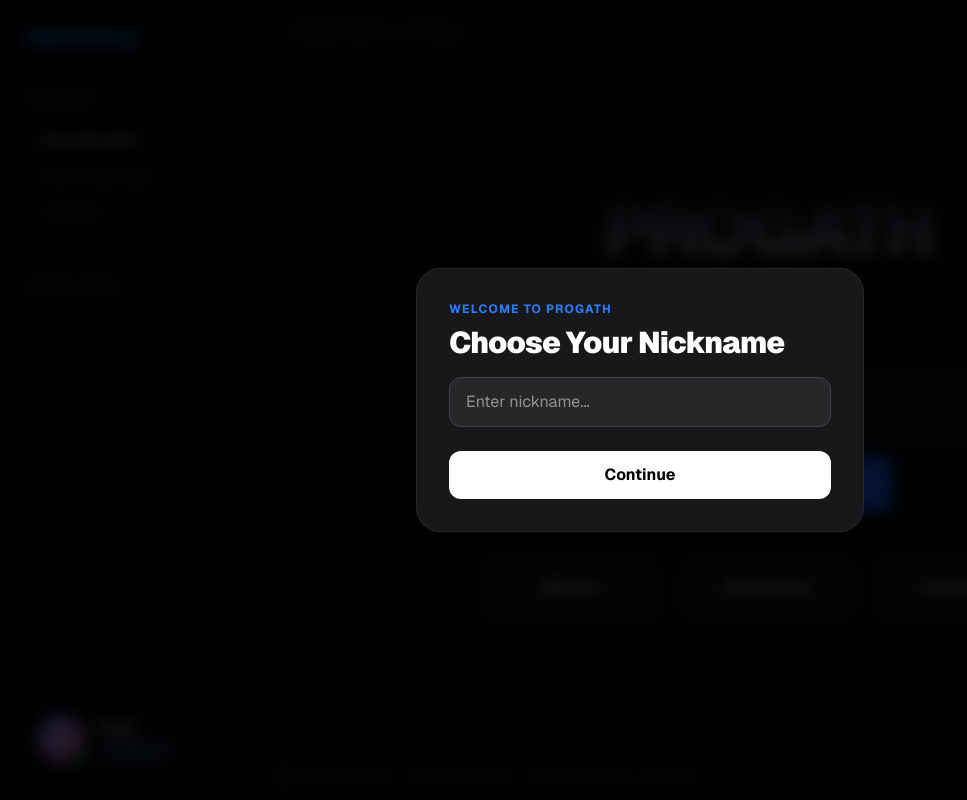
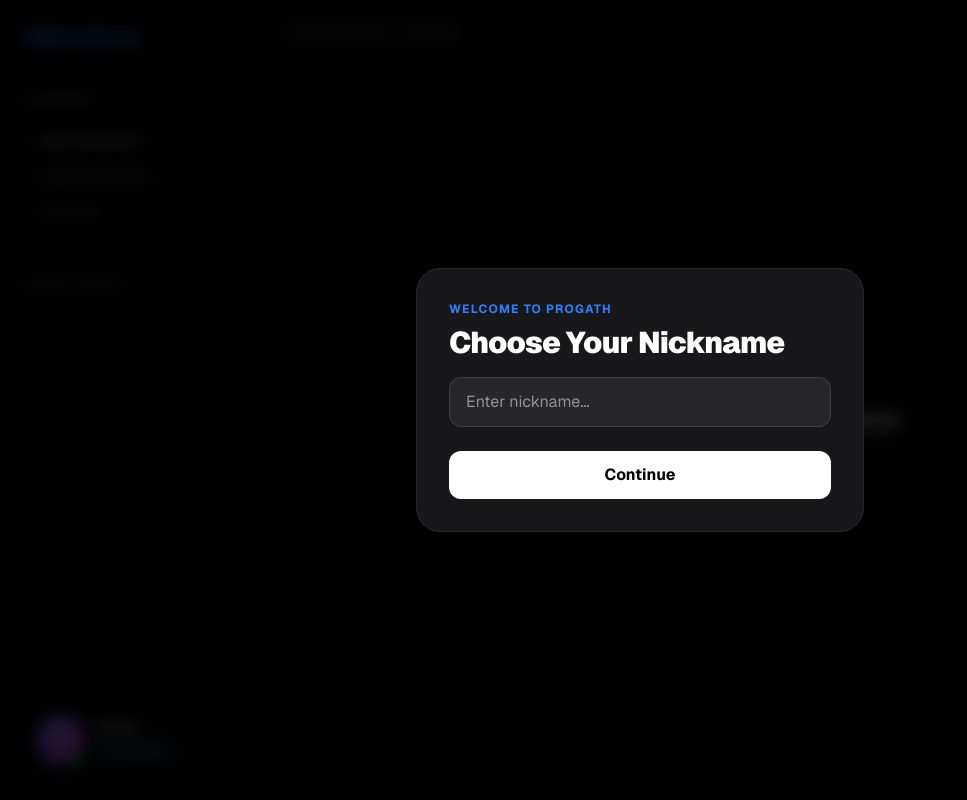
Before and after one commit to MeHtAaNsH007/pathmapgenerator, a Next.js app in the folder Desktop/first-hackathon/: page / in a window 1280 px wide. Shown: the whole page, without its empty margins (0-967 px from the left). Built offline with nearby package versions, Linux system fonts and the light colour scheme.

Commit message:
Integrated Tailwind UI for PROGATH

```diff
--- a/Desktop/first-hackathon/src/app/page.tsx
+++ b/Desktop/first-hackathon/src/app/page.tsx
@@ -156,7 +156,7 @@
           <div className="bg-zinc-900 border border-zinc-800 w-full max-w-md rounded-3xl p-8 shadow-2xl">
             <div className="text-blue-500 font-bold mb-2 tracking-widest text-xs uppercase text-center">Hey {nickname}, welcome to PROGATH</div>
             <h2 className="text-3xl font-black mb-4 tracking-tight text-white text-center">User Guide</h2>
-            <div className="space-y-4 mb-8">
+            <div className="space-y-4 mb-8 text-left">
               {[1, 2, 3].map((num) => (
                 <div key={num} className="flex gap-4">
                   <div className="h-6 w-6 rounded-full bg-zinc-800 flex items-center justify-center text-xs text-white">{num}</div>
@@ -198,7 +198,7 @@
         <div className="mt-auto pt-6 border-t border-zinc-800">
           <div className="flex items-center gap-3 p-3 rounded-xl bg-zinc-950/50 border border-zinc-800/50 group">
             <div className="relative">
-              <div className="h-12 w-12 rounded-full bg-gradient-to-br from-blue-500 to-pink-500 flex items-center justify-center text-white font-bold text-lg">{nickname ? nickname.charAt(0).toUpperCase() : '?'}</div>
+              <div className="h-12 w-12 rounded-full bg-gradient-to-br from-blue-500 via-purple-500 to-pink-500 flex items-center justify-center text-white font-bold text-lg shadow-lg shadow-blue-500/30">{nickname ? nickname.charAt(0).toUpperCase() : '?'}</div>
               <div className="absolute -bottom-0.5 -right-0.5 h-4 w-4 rounded-full bg-green-500 border-2 border-zinc-950"></div>
             </div>
             <div className="flex-1 min-w-0">
@@ -219,40 +219,10 @@
           </div>
         </header>
 
-        <div className="flex-1 flex flex-col items-center justify-center p-6 text-center">
-          <div className="max-w-xl w-full space-y-10">
-            <h1 className="text-7xl font-black tracking-tighter bg-gradient-to-b from-gray-900 to-gray-400 bg-clip-text text-transparent">PROGATH</h1>
-            <p className="text-xl bg-gradient-to-r from-gray-900 to-gray-400 bg-clip-text text-transparent font-light tracking-widest uppercase mt-4">The Smart Path</p>
-            <div className="space-y-4 relative">
-              <input type="text" value={searchQuery} onChange={(e) => setSearchQuery(e.target.value)} placeholder="Architect your learning path..." className="w-full bg-zinc-900 border border-zinc-800 text-white px-6 py-5 pr-24 rounded-2xl focus:border-blue-500 transition-all outline-none" />
-              <div className="absolute right-4 top-5 flex gap-2">
-                <button onClick={toggleMic} className={`p-1 ${isListening ? 'text-red-500 animate-pulse' : 'text-zinc-400'}`}><svg xmlns="http://www.w3.org/2000/svg" className="h-6 w-6" fill="none" viewBox="0 0 24 24" stroke="currentColor"><path strokeLinecap="round" strokeLinejoin="round" strokeWidth={2} d="M19 11a7 7 0 01-7 7m0 0a7 7 0 01-7-7m7 7v7m5-5.61A9 9 0 0012 3v.01M12 12v.01" /></svg></button>
-                <button onClick={() => setShowSettings(!showSettings)} className="text-zinc-400 hover:text-blue-400"><svg xmlns="http://www.w3.org/2000/svg" className="h-6 w-6" fill="none" viewBox="0 0 24 24" stroke="currentColor"><path strokeLinecap="round" strokeLinejoin="round" strokeWidth={2} d="M12 6V4m0 2a2 2 0 100 4m0-4a2 2 0 110 4m-6 8a2 2 0 100-4m0 4a2 2 0 110-4m0 4v2m0-6V4m6 6v10m6-2a2 2 0 100-4m0 4a2 2 0 110-4m0 4v2m0-6V4" /></svg></button>
-              </div>
-              {showSettings && (
-                <div className="absolute top-full left-0 right-0 mt-2 bg-zinc-900 border border-zinc-800 rounded-xl p-4 z-50 flex gap-4">
-                  <div className="flex-1"><label className="text-[10px] text-zinc-500 uppercase font-bold block mb-2">Duration</label><select value={duration} onChange={(e) => setDuration(e.target.value)} className="w-full bg-zinc-800 border-none text-white text-xs rounded-lg p-2"><option>1 Month</option><option>3 Months</option><option>6 Months</option></select></div>
-                  <div className="flex-1"><label className="text-[10px] text-zinc-500 uppercase font-bold block mb-2">Difficulty</label><select value={difficulty} onChange={(e) => setDifficulty(e.target.value)} className="w-full bg-zinc-800 border-none text-white text-xs rounded-lg p-2"><option>Novice</option><option>Intermediate</option><option>Master</option></select></div>
-                </div>
-              )}
-              <button className="w-full md:w-auto bg-blue-600 px-12 py-4 rounded-xl font-bold hover:bg-blue-500 transition-all">Begin Construction</button>
-            </div>
-            <div className="grid grid-cols-1 md:grid-cols-3 gap-4 mt-8">
-              {['Web Dev', 'Data Science', 'UI/UX Design'].map((path) => (
-                <button key={path} className="bg-zinc-900/50 border border-zinc-800 p-6 rounded-xl hover:border-blue-500 transition-all text-sm font-semibold">{path}</button>
-              ))}
-            </div>
-          </div>
+        <div className="flex-1 flex flex-col items-center justify-center">
+          <div className="text-2xl font-bold">Welcome to PROGATH</div>
+          <div className="text-sm text-zinc-400">This is the main content area</div>
         </div>
-
-        <footer className="h-12 border-t border-zinc-800 flex items-center justify-between px-6 text-[10px] text-zinc-500 font-mono">
-          <div className="flex gap-4 items-center">
-            <div className="flex items-center gap-2"><div className="h-2 w-2 rounded-full bg-green-500 animate-pulse"></div><span>AI ENGINE: READY</span></div>
-            <span>LOC: {location}</span>
-            <span>COORDS: {coordinates.lat.toFixed(4)}°N, {coordinates.lon.toFixed(4)}°E</span>
-          </div>
-          <div>TIME: {currentTime.toLocaleTimeString('en-US', { hour12: false })}</div>
-        </footer>
       </main>
     </div>
   );
```
